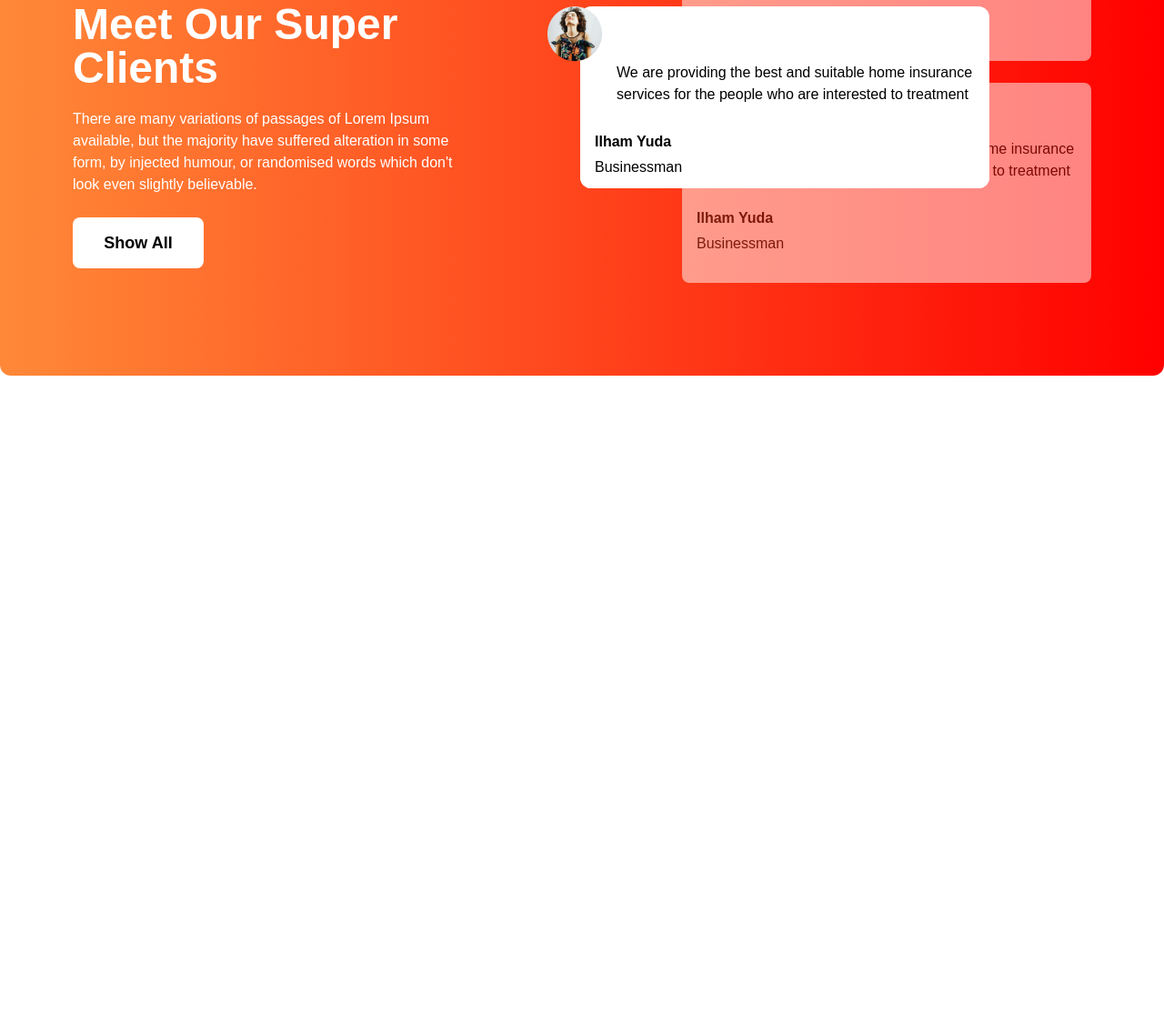
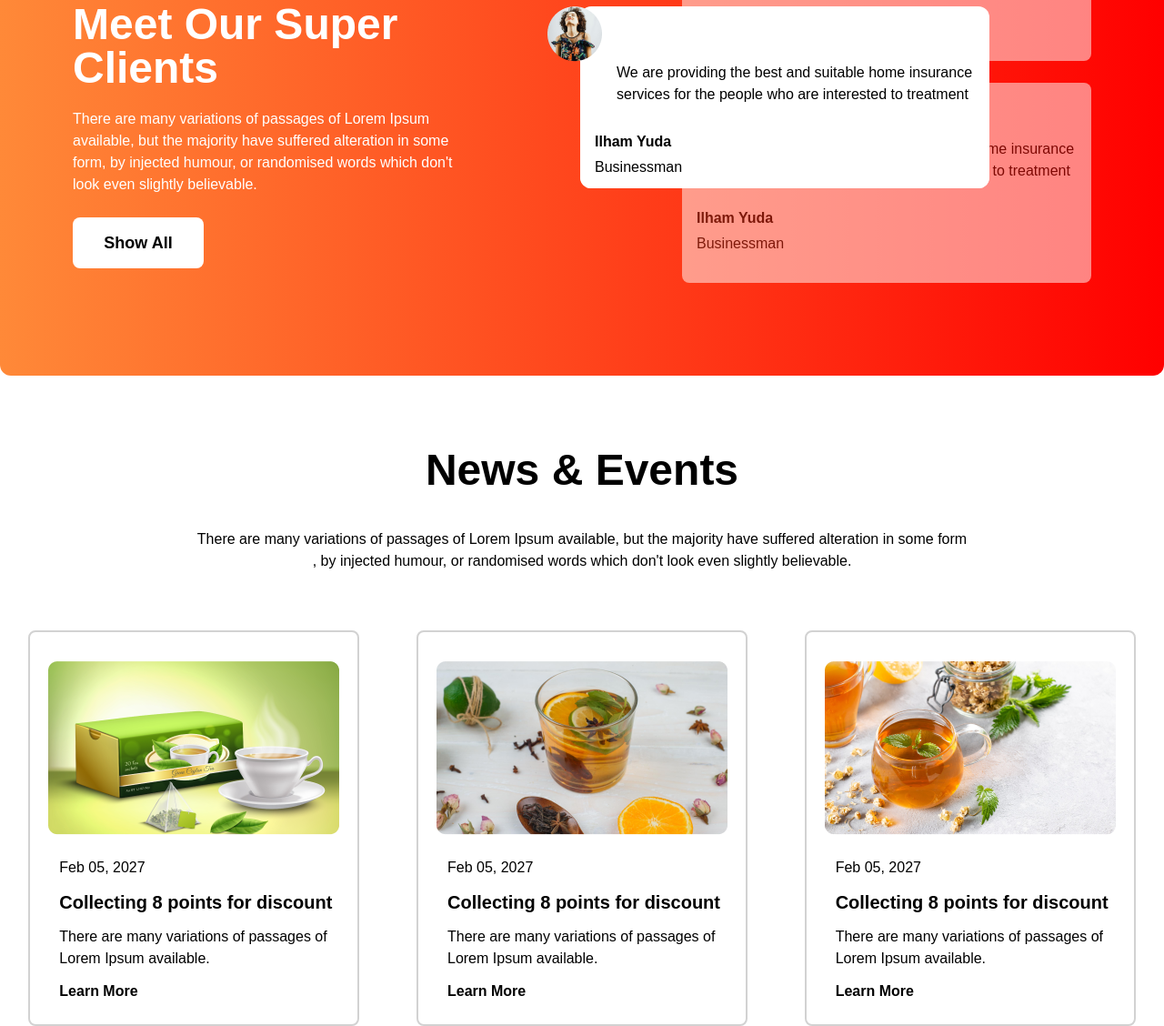
Before and after one commit to shifat94/Tea-House-Web, a plain HTML site: page index.html in a window 1280 px wide. Shown: the part 2511-3639 px from the top of the page at 91% size. Before the commit the page ends 2924 px from the top, so only its background shows below. Drawn offline with nearby package versions, Linux system fonts and the light colour scheme.

Commit message:
fifth part done

```diff
--- a/index.html
+++ b/index.html
@@ -90,6 +90,8 @@
 
               <!-- Featured Product End -->
 
+                 <!-- Third part Start  -->
+
                  <div class="mt-48 flex">
                     <div class=" grid grid-cols-2 grid-rows-3 gap-5">
                          <div class="w-60 h-36  bg-gradient-to-r from-[#FF8938] to-[#FF0000]  opacity-10 rounded-lg"></div>
@@ -120,10 +122,16 @@
                      </div>
                  </div>
 
+                    <!-- Third part End  -->
+
+
+                        <!-- Fourth part Start -->
 
 
 
-                        <div class="bg-gradient-to-r from-[#FF8938] to-[#FF0000] h-[650px] rounded-xl p-20 mt-28 flex            justify-between">
+
+                        <div class="bg-gradient-to-r from-[#FF8938] to-[#FF0000] h-[650px] rounded-xl p-20
+                                    mt-28 flex justify-between">
                             <div class=" mt-20 w-[440px] h-[341px]  ">
                                <h1 class="text-5xl font-bold mt-20 text-white">Meet Our Super <br> Clients</h1>
                                 <p class="font-medium text-base text-white mt-5">There are many variations of passages of Lorem Ipsum available, but the majority have suffered alteration in some form, by injected humour, or randomised words which don't look even slightly believable. </p>
@@ -172,19 +180,58 @@
 
                         </div>
 
+                        <!-- Fourth part End -->
+
+                          <!-- Fifth Part Start  -->
+
+
+                            <Div class="mt-20 ">
+                                <h1 class="font-extrabold text-5xl text-center"> News & Events</h1>
+                                <p class="font-medium text-base text-center mt-10">There are many variations of passages of Lorem Ipsum available, but the majority have suffered alteration in some form <br>, by injected humour, or randomised words which don't look even slightly believable. </p>
+
+                                <div class="mt-16 flex justify-around">
+                                     <div class="w-[364px] h-[435px] border-2 rounded-lg border-[#D2D2D2]">
+
+                                        <img class="ml-5 mt-8" src="images/news-1.png" alt="">
+
+                                          <p class="text-base font-medium mt-6 ml-8">Feb 05, 2027</p>
+                                          <h3 class="font-extrabold text-xl mt-3 ml-8">Collecting 8 points for discount</h3>
+                                          <p class="text-base font-medium mt-3 ml-8">There are many variations of passages of Lorem Ipsum available.</p>
+                                          <button class="text-base font-bold mt-3 ml-8">Learn More</button>
+
+                                     </div>
+
+                                     <div class="w-[364px] h-[435px] border-2 rounded-lg border-[#D2D2D2]">
+
+                                        <img class="ml-5 mt-8" src="images/news-2.png" alt="">
+
+                                          <p class="text-base font-medium mt-6 ml-8">Feb 05, 2027</p>
+                                          <h3 class="font-extrabold text-xl mt-3 ml-8">Collecting 8 points for discount</h3>
+                                          <p class="text-base font-medium mt-3 ml-8">There are many variations of passages of Lorem Ipsum available.</p>
+                                          <button class="text-base font-bold mt-3 ml-8">Learn More</button>
+
+                                     </div>
+
+
+                                     <div class="w-[364px] h-[435px] border-2 rounded-lg border-[#D2D2D2]">
+
+                                        <img class="ml-5 mt-8" src="images/news-3.png" alt="">
+
+                                          <p class="text-base font-medium mt-6 ml-8">Feb 05, 2027</p>
+                                          <h3 class="font-extrabold text-xl mt-3 ml-8">Collecting 8 points for discount</h3>
+                                          <p class="text-base font-medium mt-3 ml-8">There are many variations of passages of Lorem Ipsum available.</p>
+                                          <button class="text-base font-bold mt-3 ml-8">Learn More</button>
+
+                                     </div>
+                                </div>
+                            </Div>
+
+                            <!-- Fifth Part End -->
+
+
+        </Main>
 
 
 
-
-
-
-
-
-
-        </Main>
-        <Footer>
-
-        </Footer>
-
 </body>
 </html>
```
